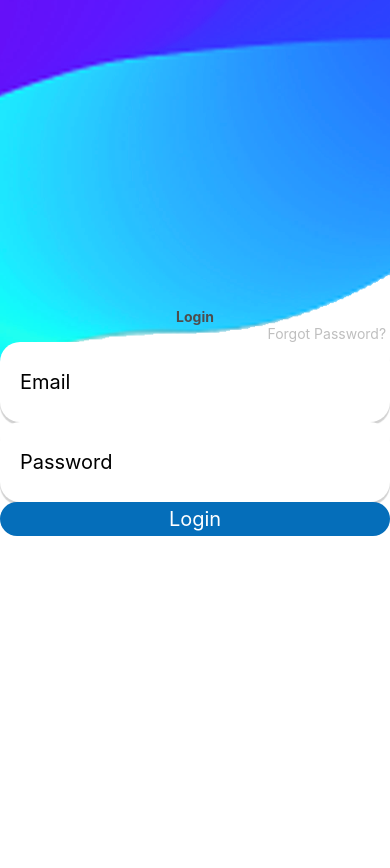
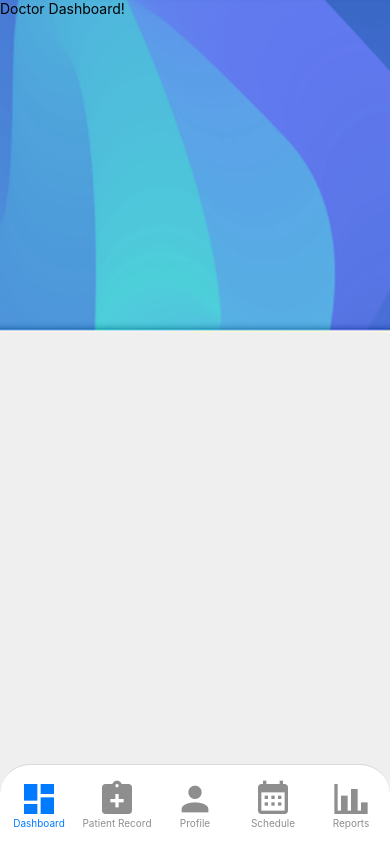
Before and after one commit to risandoval/ePMC-mobile, a React Native app: screen /DoctorNavbar in a window 390 px wide. Shown: the top 868 px of the page. After the commit the page ends 844 px from the top, so only its background shows below. Built offline with nearby package versions, Linux system fonts and the light colour scheme; what react-native-responsive-dimensions would draw is missing.

Commit message:
login as doctor, doctor screens

```diff
--- a/App.js
+++ b/App.js
@@ -6,8 +6,8 @@ import { createNativeStackNavigator } from "@react-navigation/native-stack";
 import Login from "./components/Login";
 import LoginStaff from './components/LoginStaff';
 import LoginPatient from './components/LoginPatient';
-import Navbar from './navigation/Navbar';
 import AdminNavbar from "./components/admin/AdminNavbar";
+import DoctorNavbar from "./components/doctor/DoctorNavbar";
 
 const Stack = createNativeStackNavigator();
 
@@ -19,7 +19,7 @@ export default function App() {
         <Stack.Screen name="LoginStaff" component={LoginStaff} options={{headerShown: false}}/>
         <Stack.Screen name="LoginPatient" component={LoginPatient} options={{headerShown: false}} />
         <Stack.Screen name="AdminNavbar" component={AdminNavbar} options={{headerShown: false}} />
-        {/* <Stack.Screen name="Navbar" component={Navbar} options={{headerShown: false}} /> */}
+        <Stack.Screen name="DoctorNavbar" component={DoctorNavbar} options={{headerShown: false}} />
       </Stack.Navigator>
     </NavigationContainer>
   );
--- a/components/Login.js
+++ b/components/Login.js
@@ -7,9 +7,7 @@ import {
 } from "react-native-responsive-dimensions";
 
 
-
-
-export default function Login( { navigation} ) {
+export default function Login( {navigation} ) {
   const [email, setEmail] = useState("");
   const [pass, setPass] = useState("");
 
@@ -32,7 +30,7 @@ export default function Login( { navigation} ) {
 
       setIsLogin(true);
 
-      var loginpath = "http://192.168.1.13:80/epmc-4/api/Login_mobile/validation";
+      var loginpath = "http://192.168.1.5:80/epmc-4/api/Login_mobile/validation";
       var loginpath2 = "http://192.168.2.115:80/epmc-4/api/Login_mobile/validation";
 
       var data ={
@@ -53,9 +51,12 @@ export default function Login( { navigation} ) {
       .then((response)=>response.json())
       .then((response)=>{
         alert(response[0].Message)
-        if (response[0].Message == "Login successful") {
+        if (response[0].Message == "Welcome to ePMC, admin!") {
           console.log("true")
           navigation.navigate("AdminNavbar");
+        } if (response[0].Message == "Welcome to ePMC, doc!") {
+          console.log("true")
+          navigation.navigate("DoctorNavbar");
         }
       })
       .catch((error)=>{
--- /dev/null
+++ b/components/doctor/DoctorNavbar.js
@@ -0,0 +1,69 @@
+import { NavigationContainer } from "@react-navigation/native";
+import { createBottomTabNavigator } from '@react-navigation/bottom-tabs';
+import MaterialCommunityIcons from 'react-native-vector-icons/MaterialCommunityIcons';
+
+//screens
+import DoctorDashboard from './doctor-screens/DoctorDashboard';
+import DoctorPatientRec from './doctor-screens/DoctorPatientRec';
+import DoctorReports from './doctor-screens/DoctorReports';
+import DoctorSched from './doctor-screens/DoctorSched';
+import Profile from "../Profile";
+
+//screen names
+const docdashboard = 'Dashboard';
+const docpatientrec = 'Patient Record';
+const docreports = 'Reports';
+const docsched = 'Schedule';
+const profile = 'Profile';
+
+const Tab = createBottomTabNavigator();
+
+export default function DoctorNavbar() {
+    return(
+        <Tab.Navigator initialRouteName={docdashboard}
+            screenOptions={({route}) => ({
+                tabBarStyle: {
+                    position:'absolute',
+                    bottom: 0,
+                    backgroundColor: '#fff',
+                    height: 80,
+                    paddingTop: 15,
+                    paddingBottom: 15,
+                    borderTopLeftRadius: 30,
+                    borderTopRightRadius: 30,
+                    // elevation: 50,
+                    zIndex: 8
+                },
+                tabBarIcon:({focused, color, size}) => {
+                    let iconName;
+                    let rn = route.name;
+
+                    if(rn === docdashboard){
+                        iconName = focused ? 'view-dashboard' : 'view-dashboard';
+                        size = 40
+                    } else if (rn === docpatientrec){
+                        iconName = focused ? 'clipboard-plus' : 'clipboard-plus';
+                        size = 40
+                    } else if (rn === profile){
+                        iconName = focused ? 'account' : 'account';
+                        size = 40
+                    } else if (rn === docsched){
+                        iconName = focused ? 'calendar-month' : 'calendar-month';
+                        size = 40
+                    } else if (rn === docreports){
+                        iconName = focused ? 'chart-bar' : 'chart-bar';
+                        size = 40
+                    }
+                    return <MaterialCommunityIcons name={iconName} size={size} color={color}/>
+                }
+
+            })}>
+
+            <Tab.Screen name={docdashboard} component={DoctorDashboard} options={{headerShown: false}}/>
+            <Tab.Screen name={docpatientrec} component={DoctorPatientRec} options={{headerShown: false}}/>
+            <Tab.Screen name={profile} component={Profile} options={{headerShown: false}}/>
+            <Tab.Screen name={docsched} component={DoctorSched} options={{headerShown: false}}/>
+            <Tab.Screen name={docreports} component={DoctorReports} options={{headerShown: false}}/>
+        </Tab.Navigator>
+    )
+}
--- /dev/null
+++ b/components/doctor/doctor-screens/DoctorDashboard.js
@@ -0,0 +1,27 @@
+import { StyleSheet, ImageBackground, View, Text} from 'react-native';
+
+export default function DoctorDashboard() {
+  return (
+    <View style={styles.container}>
+      <ImageBackground source={require('../../../assets/dashboardbg.png')} style={styles.bgimage}>
+        <Text>Doctor Dashboard!</Text>
+      </ImageBackground>
+    </View>
+
+  );
+}
+
+const styles = StyleSheet.create({
+  bgimage: {
+    width: '100%',
+    height: '100%',
+    flex: 1
+  },
+
+  container: {
+    flex: 1,
+    backgroundColor: '#fff',
+    alignItems: 'center',
+    justifyContent: 'center',
+  },
+});
--- /dev/null
+++ b/components/doctor/doctor-screens/DoctorPatientRec.js
@@ -0,0 +1,27 @@
+import { StyleSheet, ImageBackground, View, Text} from 'react-native';
+
+export default function DoctorPatientRec() {
+  return (
+    <View style={styles.container}>
+      <ImageBackground source={require('../../../assets/patientrecbg.png')} style={styles.bgimage}>
+        <Text>Doctor Patient Record!</Text>
+      </ImageBackground>
+    </View>
+
+  );
+}
+
+const styles = StyleSheet.create({
+  bgimage: {
+    width: '100%',
+    height: '100%',
+    flex: 1
+  },
+
+  container: {
+    flex: 1,
+    backgroundColor: '#fff',
+    alignItems: 'center',
+    justifyContent: 'center',
+  },
+});
--- /dev/null
+++ b/components/doctor/doctor-screens/DoctorReports.js
@@ -0,0 +1,27 @@
+import { StyleSheet, ImageBackground, View, Text} from 'react-native';
+
+export default function DoctorReports() {
+  return (
+    <View style={styles.container}>
+      <ImageBackground source={require('../../../assets/reportbg.png')} style={styles.bgimage}>
+        <Text>Doctor Reports</Text>
+      </ImageBackground>
+    </View>
+
+  );
+}
+
+const styles = StyleSheet.create({
+  bgimage: {
+    width: '100%',
+    height: '100%',
+    flex: 1
+  },
+
+  container: {
+    flex: 1,
+    backgroundColor: '#fff',
+    alignItems: 'center',
+    justifyContent: 'center',
+  },
+});
--- /dev/null
+++ b/components/doctor/doctor-screens/DoctorSched.js
@@ -0,0 +1,27 @@
+import { StyleSheet, ImageBackground, View, Text} from 'react-native';
+
+export default function DoctorSched() {
+  return (
+    <View style={styles.container}>
+      <ImageBackground source={require('../../../assets/schedbg.png')} style={styles.bgimage}>
+        <Text>Login as Patient!</Text>
+      </ImageBackground>
+    </View>
+
+  );
+}
+
+const styles = StyleSheet.create({
+  bgimage: {
+    width: '100%',
+    height: '100%',
+    flex: 1
+  },
+
+  container: {
+    flex: 1,
+    backgroundColor: '#fff',
+    alignItems: 'center',
+    justifyContent: 'center',
+  },
+});
```
